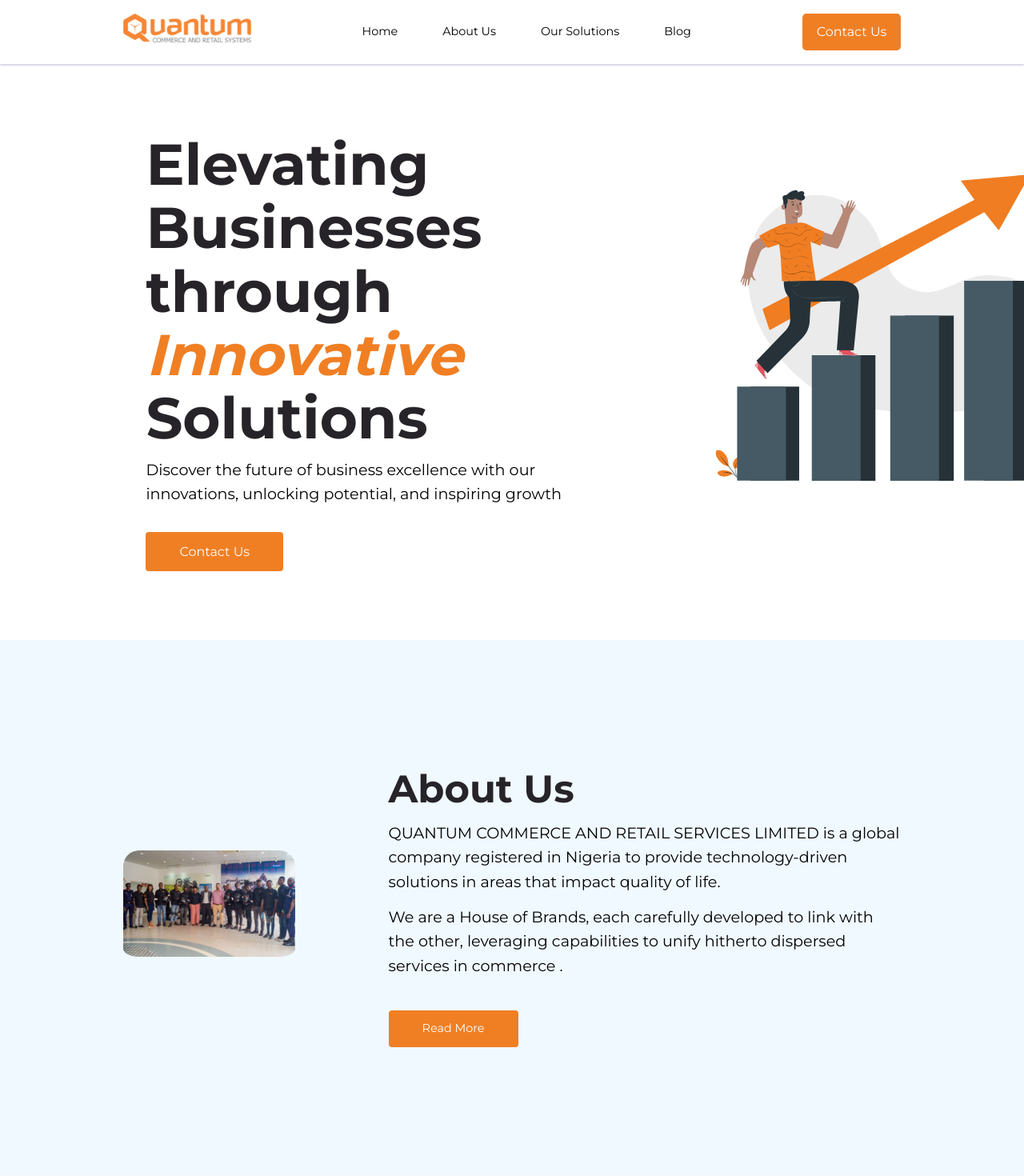
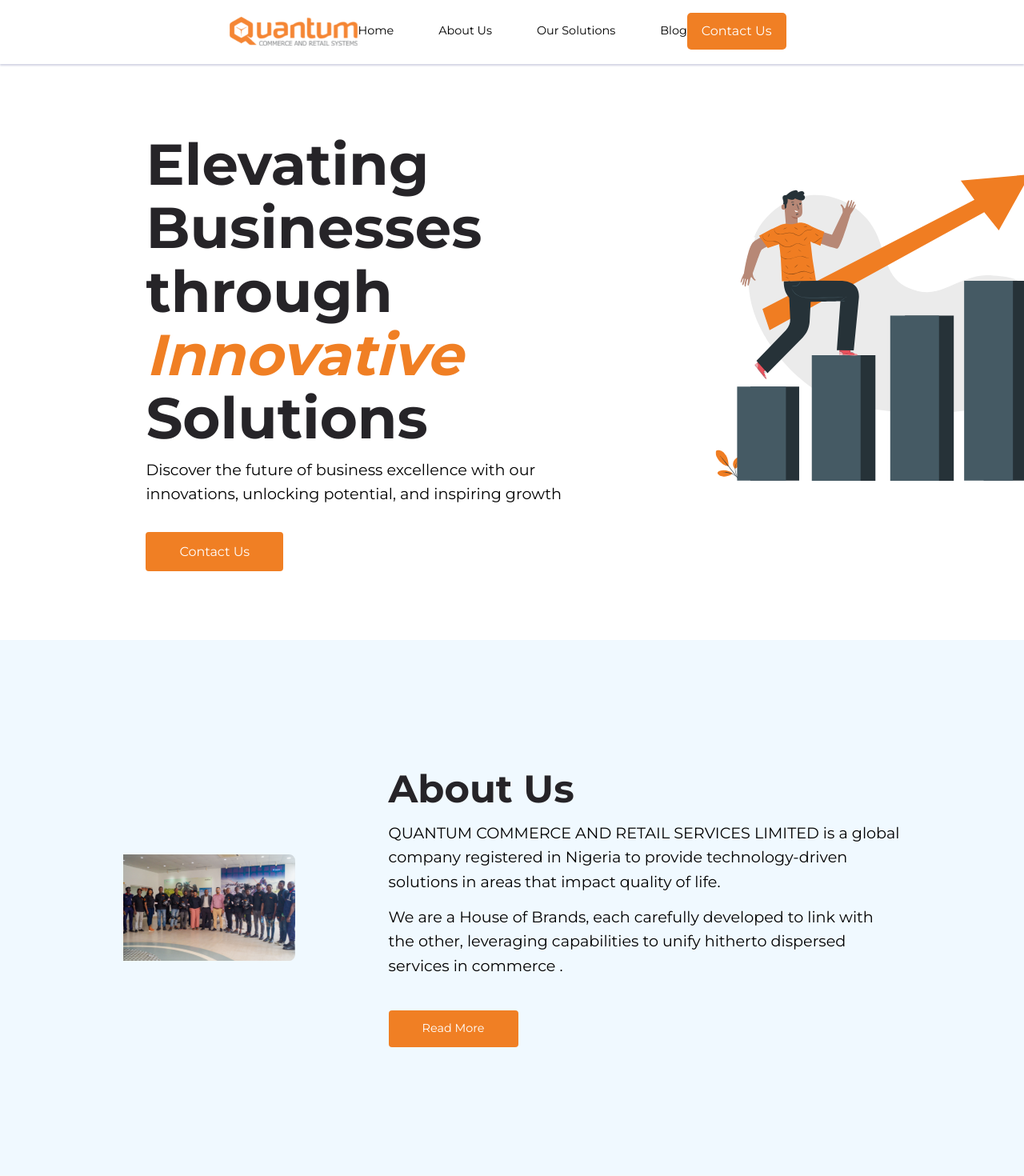
Before and after one commit to iBoss-Africa/quantum-website, a React (Create React App) app: page / in a window 1280 px wide. Shown: the top 1470 px of the page at 80% size. Built offline with nearby package versions, Linux system fonts and the light colour scheme.

Commit message:
made change to navbar

```diff
--- a/src/Pages/About.jsx
+++ b/src/Pages/About.jsx
@@ -1,6 +1,6 @@
 import React from "react";
 import AboutHeader from './../sections/aboutheader/AboutHeader';
-import Ourvision from './../sections/ourvision/Ourvision';
+import Ourmission from '../sections/ourmission/Ourmission';
 import Founder from './../sections/founder/Founder';
 import Meetteam from './../sections/meetteam/Meetteam';
 
@@ -10,7 +10,7 @@ const About = () => {
     return (
       <main>
         <AboutHeader />
-        <Ourvision />
+        <Ourmission />
         <Founder />
         <Meetteam />
       </main>
--- a/src/sections/about/About.jsx
+++ b/src/sections/about/About.jsx
@@ -14,8 +14,8 @@ const About = () => {
       <div className="container about_container">
         {/* Left side of the about section */}
         <div className="about_left">
-          <div className="about_portrait" style={{ height: '100%' }}>
-            <img src={Aboutimage} alt="AboutImage"  style={{ height: '100%' }}/>
+          <div className="about_portrait" >
+            <img src={Aboutimage} alt="" />
           </div>
         </div>
 
--- a/src/sections/about/about.css
+++ b/src/sections/about/about.css
@@ -12,10 +12,10 @@
 }
 
 /* Styling for the portrait image within the about section */
-.about_portrait img{
+/* .about_left img{
+    width: 100%;
     height: 100%;
-    border-radius: 20px;
-}
+} */
 
 
 /* Styling for the paragraphs within the right side of the about section */
--- a/src/sections/footer/footer.css
+++ b/src/sections/footer/footer.css
@@ -3,7 +3,7 @@
   padding: 20px 0; /* Added padding for better spacing */
 }
 
-img{
+.footer_image_container img{
   padding-bottom: 10px;
 }
 
--- a/src/sections/navbar/Navbar.jsx
+++ b/src/sections/navbar/Navbar.jsx
@@ -25,7 +25,7 @@ const Navbar = () => {
     <nav>
 
       {/* Container for the navigation elements */}
-      <div className="container nav_container">
+      <div className=" nav_container">
 
       <HashLink smooth to="/#top" className="nav_logo">
           <img src={Logo} alt="Logo" />
@@ -67,7 +67,7 @@ const Navbar = () => {
           </li>
         </ul>
         {/* Nav icon button */}
-        <a href="#contact" id='nav_btn' className='btn primary'>Contact Us</a>
+        <a href="#our_contact" id='nav_btn' className='btn primary'>Contact Us</a>
       </div>
 
     </nav>
--- a/src/sections/navbar/navbar.css
+++ b/src/sections/navbar/navbar.css
@@ -2,26 +2,21 @@
 nav{
     width: 100vw;
     height: 5rem;
-    display: grid;
     place-items: center;
-    /* background-color: var(--color-primary); */
     position: fixed;
     top: 0;
     left: 0;
     z-index: 9;
-    box-shadow: 0 1rem 1.5rem hsla(var(--primary-hue), 8%, 3%, 2%);
     transition: var(--transition);
-
+    padding-top: 16px;
+    padding-left: 80px;
+    padding-right: 90px;
 
     /* Glassmorphism */
     background: rgba(255, 255, 255, 0.6);
     box-shadow: 0 2px 2px 0 rgba(136, 140, 181, 0.37);
     backdrop-filter: blur(10px);
     -webkit-backdrop-filter: blur(10px);
-}
-
-.active {
-    color: var(--color-primary);
 }
 
 /* Styling for the container within the navigation bar */
@@ -39,27 +34,27 @@ nav{
 /* Styling for the logo within the navigation bar */
 .nav_logo{
     width: 10rem;
-    margin-right: 0;
 }
 
 /* Styling for the navigation menu within the navigation bar */
 .nav_menu{
     display: flex;
     gap: 3.5rem;
-    margin: 0;
-    list-style-type: none;
+    justify-content: flex-start;
 }
 
 .nav_menu a {
-    color: #000; /* Black color for the links */
-    text-decoration: none;
+    color: #000;
 }
 
+.nav_menu a.active {
+    color: var(--color-primary);
+}
 
 /* Styling for the theme icon button within the navigation bar */
 #nav_btn{
+    position: relative;
     background: var(--color-primary);
-    color: white;
     font-size: 1rem;
     cursor: pointer;
     display: flex;
@@ -68,7 +63,6 @@ nav{
     align-items: center;
     border-radius: 0.313rem;
     padding: 0.5rem 1rem;
-    margin-left: 0;
 }
 
 /*HIDE NAV MENU ON TABLET AND PHONES*/
--- a/src/sections/ourvision/Ourvision.jsx
+++ b/src/sections/ourmission/Ourmission.jsx
@@ -1,4 +1,4 @@
-import "./ourvision.css";
+import "./ourmission.css";
 import Card from "../../components/Card/Card";
 
 const Ourvision = () => {
--- a/src/sections/ourvision/ourvision.css
+++ b/src/sections/ourmission/ourmission.css
@@ -15,7 +15,6 @@
 
 .first_mission_text{
     padding: 40px;
-    /* border: solid 1px; */
     background-color: #E77D22;
     border-radius: 8px;
     color: white;
@@ -45,11 +44,13 @@
     display: flex;
     padding-top: 90px;
     padding-bottom: -60px;
+    padding-left: 20px;
+    padding-right: 20px;
 }
 
 .card_mission p{
     border-radius: 10px;
-    padding: 20px;
+    padding: 40px;
     background-color: #FFFFFF;
     box-shadow: rgba(50, 50, 93, 0.25) 0px 6px 12px -2px, rgba(0, 0, 0, 0.3) 0px 3px 7px -3px;
 }
```
Also changed, not shown: src/sections/about/data.js (deleted, +0 -14 lines), src/sections/header/data.js (deleted, +0 -13 lines).
